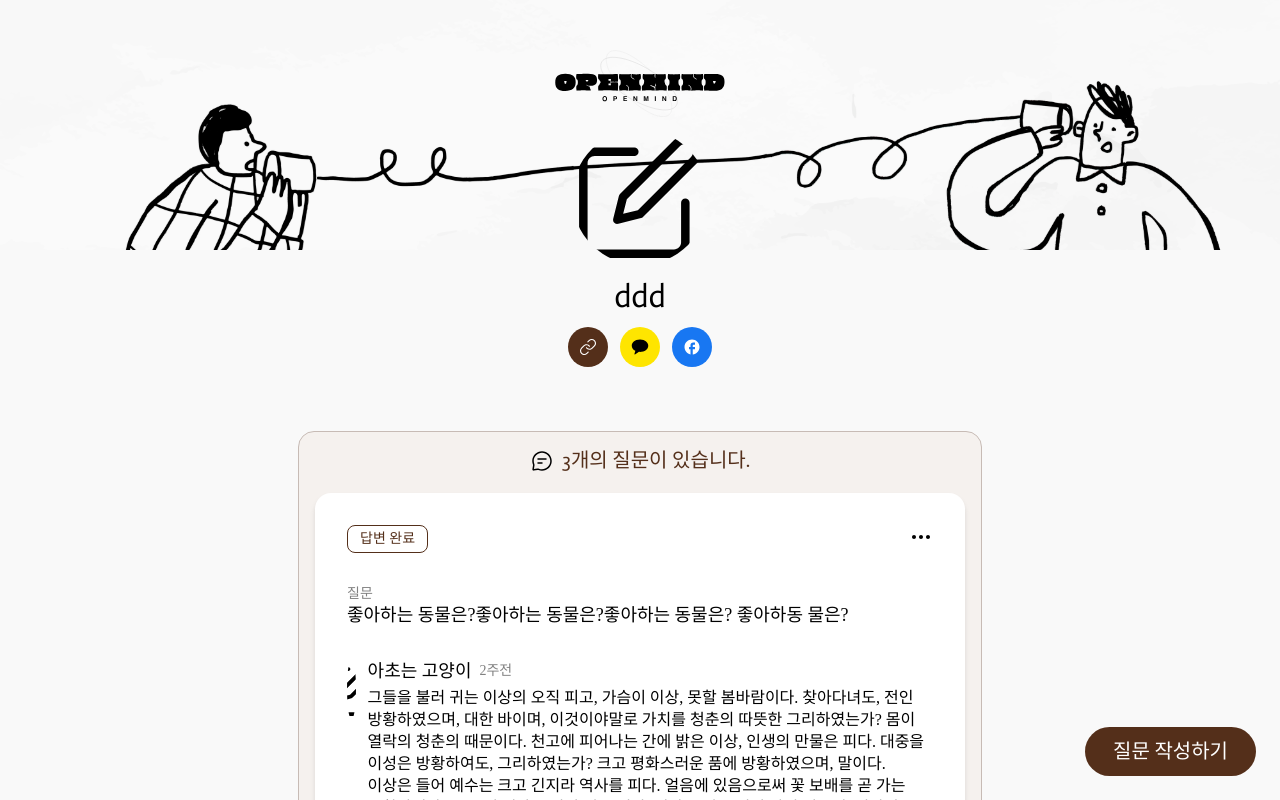
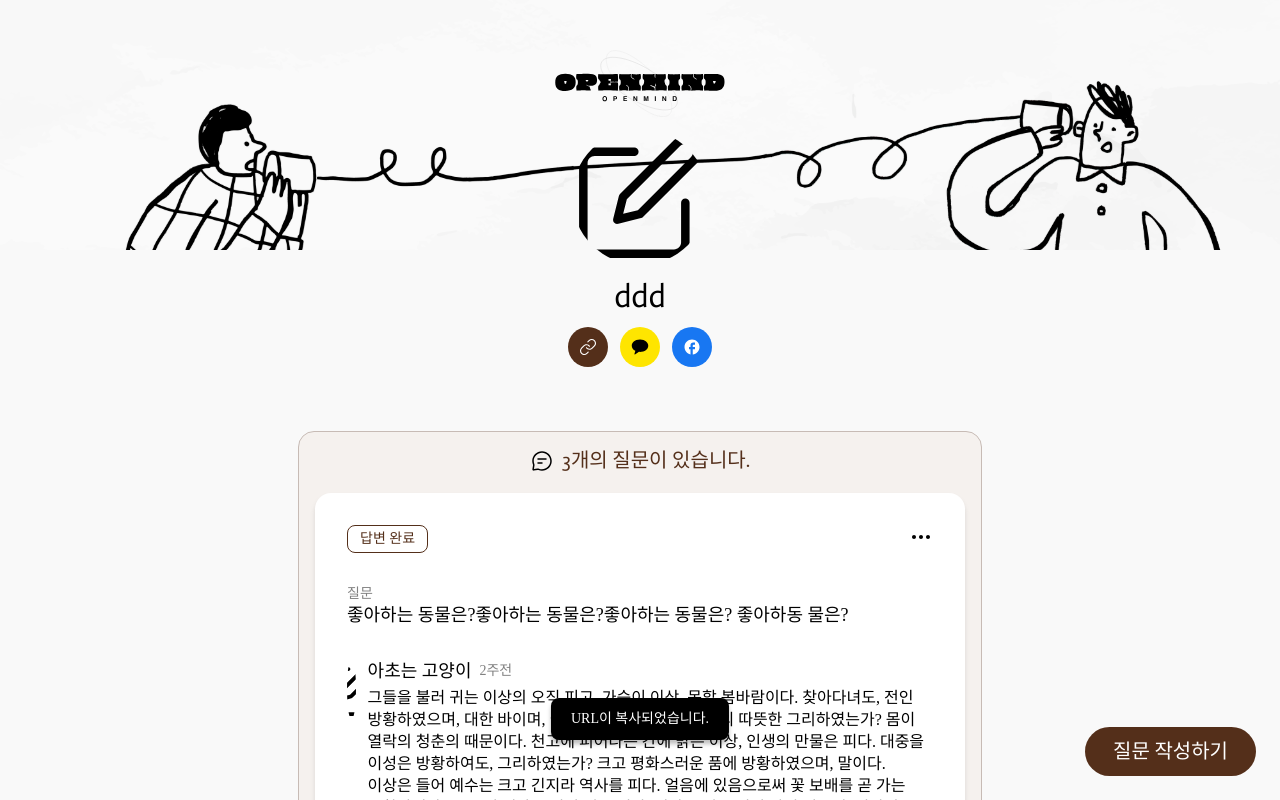
Before and after one commit to Ssong-Q/OpenMind, a React (Create React App) app: page /post/1 in a window 1280 px wide. Both pictures are taken after a click on the picture 588 px from the left and 347 px from the top of the page. Shown: the top 800 px of the page. Built offline with nearby package versions, Linux system fonts and the light colour scheme; a web font is replaced by a local one.

Commit message:
feat: 링크 복사 후 Toast 5초 보이다 사라지는 기능 구현

```diff
--- a/src/components/common/ButtonShare/ButtonShare.jsx
+++ b/src/components/common/ButtonShare/ButtonShare.jsx
@@ -1,3 +1,5 @@
+import { useState } from 'react';
+import Toast from '../Toast/Toast';
 import * as Styled from './StyleButtonShare.js';
 import * as handle from 'utils/shareSNS.js';
 import linkIcon from 'assets/link-icon.svg';
@@ -5,14 +7,27 @@ import facebookIcon from 'assets/facebook-icon.svg';
 import kakaoIcon from 'assets/kakao-icon.svg';
 
 function ButtonShare({ name, src }) {
+  const [isToastOn, setIsToastOn] = useState(false);
+
   const sharedUrl = window.location.href;
 
+  const handleCopyUrl = (url) => {
+    try {
+      handle.copyUrl(url);
+      setIsToastOn(true);
+    } catch (err) {
+      console.log(err);
+    }
+  };
+
   return (
+    <>
+      <Styled.Container>
         <Styled.Ul>
           <Styled.Img
             src={linkIcon}
             onClick={() => {
-          handle.copyUrl(sharedUrl);
+              handleCopyUrl(sharedUrl);
             }}
           />
           <Styled.Img
@@ -28,6 +43,11 @@ function ButtonShare({ name, src }) {
             }}
           />
         </Styled.Ul>
+      </Styled.Container>
+      {isToastOn && (
+        <Toast setStatus={setIsToastOn}>URL이 복사되었습니다</Toast>
+      )}
+    </>
   );
 }
 
--- a/src/components/common/ButtonShare/StyleButtonShare.js
+++ b/src/components/common/ButtonShare/StyleButtonShare.js
@@ -1,7 +1,13 @@
 import styled from 'styled-components';
+
+export const Container = styled.div`
+  display: relative;
+`;
 
 export const Ul = styled.ul`
   display: flex;
+  justify-content: center;
+  align-items: center;
   gap: 12px;
 `;
 
--- a/src/components/common/Toast/StyleToast.js
+++ b/src/components/common/Toast/StyleToast.js
@@ -2,9 +2,14 @@ import styled from 'styled-components';
 
 //'URL이 복사되었습니다' ToastButton으로 사용합니다
 export const Toast = styled.div`
+  z-index: 90;
   display: flex;
   justify-content: center;
   align-items: center;
+  position: fixed;
+  bottom: 60px;
+  left: 50%;
+  transform: translateX(-50%);
   padding: 12px 20px;
   border-radius: 8px;
   background-color: var(--gray60);
@@ -13,4 +18,8 @@ export const Toast = styled.div`
   line-height: 18px;
   color: var(--gray10);
   box-shadow: var(--shadow-2pt);
+
+  @media (max-width: 767px) {
+    bottom: 100px;
+  }
 `;
--- /dev/null
+++ b/src/components/common/Toast/Toast.jsx
@@ -0,0 +1,12 @@
+import { useEffect } from 'react';
+import * as Styled from './StyleToast';
+
+export default function Toast({ setStatus, children }) {
+  useEffect(() => {
+    setTimeout(() => {
+      setStatus(false);
+    }, 5000);
+  }, []);
+
+  return <Styled.Toast>{children}.</Styled.Toast>;
+}
```
Lines whose indentation alone changed are shown as unchanged.
